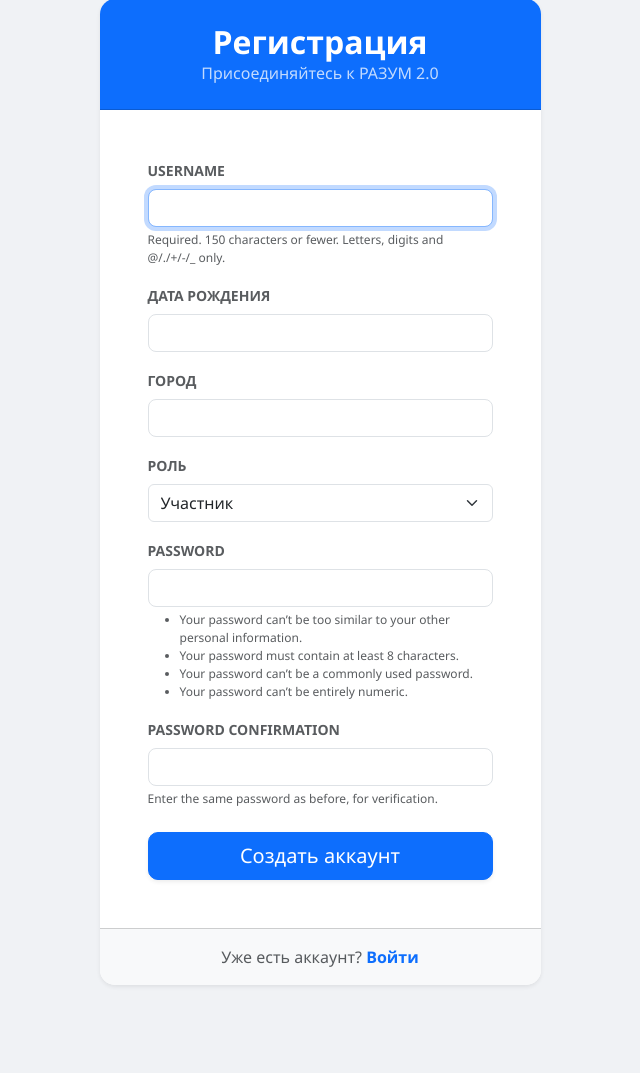
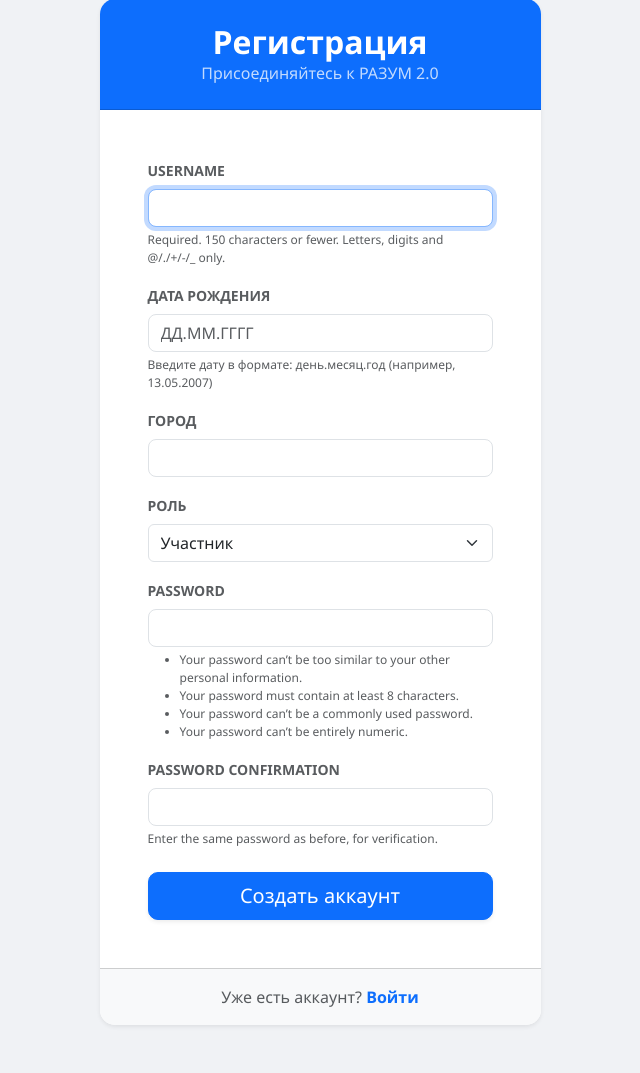
Before and after one commit to MichaelUserBro/Hakoton_web-site, a Django app: page /register/ in a window 1280 px wide. Shown: the part 175-1248 px from the top of the page, without its empty margins (320-960 px from the left). Before the commit the page ends 1161 px from the top, so only its background shows below. Run offline with Django 5.2, Linux system fonts and the light colour scheme.

Commit message:
пофиксила дату при регистрации и мелкие баги

```diff
--- a/events/signals.py
+++ b/events/signals.py
@@ -13,7 +13,7 @@ def update_user_points(sender, instance, created, **kwargs):
     if instance.is_confirmed:
         user = instance.user
         event = instance.event
-        points_to_add = event.reward_points
+        points_to_add = event.points
 
         # Используем atomic, чтобы данные сохранились корректно
         with transaction.atomic():
--- a/events/templates/events/event_detail.html
+++ b/events/templates/events/event_detail.html
@@ -33,7 +33,7 @@
                 <div class="col-md-4 border-start">
                     <div class="p-4 bg-light rounded text-center shadow-sm h-100 d-flex flex-column justify-content-center">
                         <h5 class="text-muted small text-uppercase fw-bold">Баллы за участие</h5>
-                        <h2 class="text-success display-4 fw-bold">+{{ event.reward_points }}</h2>
+                        <h2 class="text-success display-4 fw-bold">+{{ event.points }}</h2>
                         <p class="text-muted mb-4">в категорию "{{ event.get_event_type_display }}"</p>
 
                         <hr class="mb-4">
--- a/events/templates/events/event_list.html
+++ b/events/templates/events/event_list.html
@@ -19,7 +19,7 @@
                         <li class="mb-2"><strong>📍 Место:</strong> {{ event.location }}</li>
                         <li class="mb-2"><strong>📅 Дата:</strong> {{ event.date|date:"d.m.Y H:i" }}</li>
                         <li><strong>🎁 Награда:</strong>
-                            <span class="badge bg-success">+{{ event.reward_points }} баллов</span>
+                            <span class="badge bg-success">+{{ event.points }} баллов</span>
                         </li>
                     </ul>
                 </div>
--- a/users/forms.py
+++ b/users/forms.py
@@ -2,7 +2,19 @@ from django import forms
 from django.contrib.auth.forms import UserCreationForm
 from .models import User
 
-class MyUserCreationForm(UserCreationForm):
+class MyUserCreationForm(UserCreationForm): # или та форма, которую ты используешь
+    birth_date = forms.DateField(
+        label="Дата рождения",
+        input_formats=['%d.%m.%Y', '%Y-%m-%d'], # Разрешаем оба формата
+        widget=forms.DateInput(
+            format='%d.%m.%Y',
+            attrs={
+                'class': 'form-control',
+                'placeholder': 'ДД.ММ.ГГГГ', # Подсказка внутри поля
+            }
+        ),
+        help_text="Введите дату в формате: день.месяц.год (например, 13.05.2007)"
+    )
     class Meta(UserCreationForm.Meta):
         model = User
         # Добавляем поле role, чтобы оно появилось в форме
--- a/users/views.py
+++ b/users/views.py
@@ -55,10 +55,11 @@ def leaderboard_view(request):
     # Фильтруем только участников (студентов)
     # Сортируем по убыванию общей суммы баллов (поле 'points')
     users_top = User.objects.filter(role='participant').order_by('-points')[:100]
-    try:
-        users_top = User.objects.all().order_by('-points')[:100]
-    except Exception:
-        users_top = User.objects.all()[:100]
+    def leaderboard_view(request):
+    # Оставляем только эту строку: фильтруем участников и сортируем
+        users_top = User.objects.filter(role='participant').order_by('-points')[:100]
+
+        return render(request, 'users/leaderboard.html', {'users_top': users_top})
     return render(request, 'users/leaderboard.html', {'users_top': users_top})
 
 # --- БЛОК ИНСПЕКТОРА ---
```
